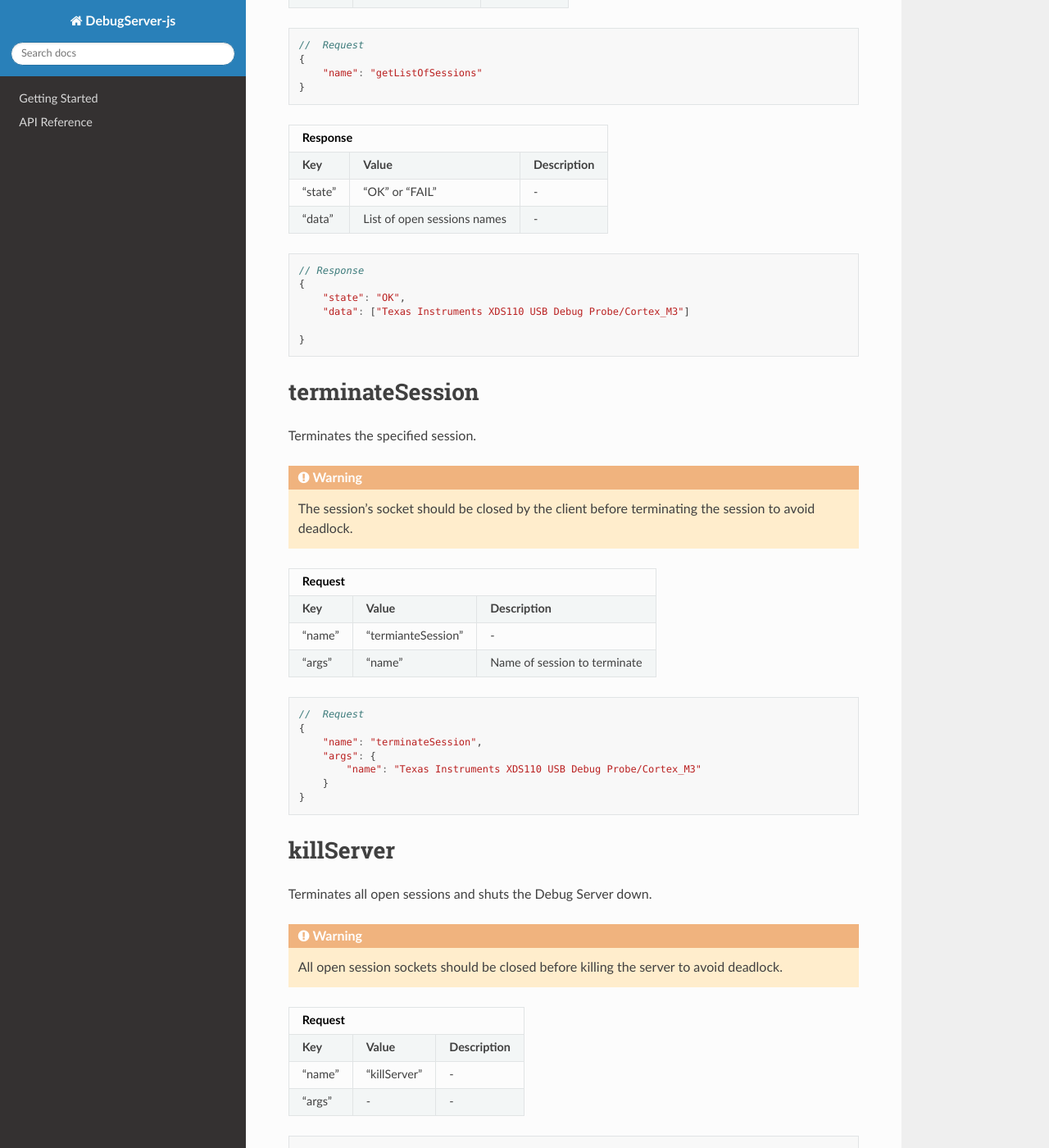
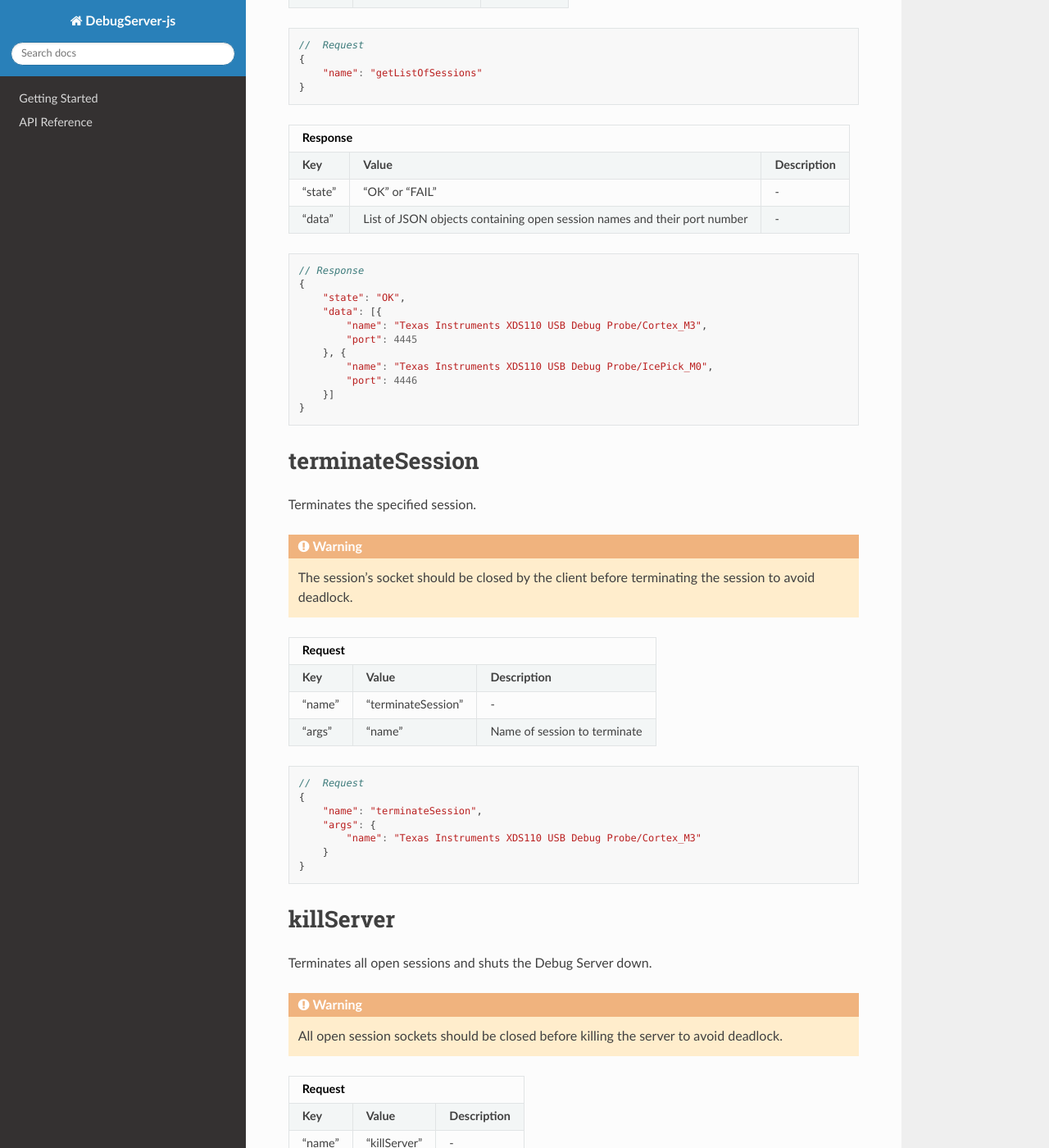
Before and after one commit to webbcam/debugserver-js, a Sphinx documentation site: the page built from docs/api/server.rst, in a window 1280 px wide and 1400 px high, scrolled down 3501 px. Shown: the whole window at 82% size. Built offline with Sphinx 7.4.7 and the Read the Docs theme 2.0.0, drawn with Linux system fonts in a browser that asks for light colours.

Commit message:
updated docs

```diff
--- a/docs/api/server.rst
+++ b/docs/api/server.rst
@@ -215,7 +215,9 @@ Returns a list of open sessions running on the DebugServer
 +----------------+-------------------------------+----------------------------------+
 | "state"        | "OK" or "FAIL"                | \-                               |
 +----------------+-------------------------------+----------------------------------+
-| "data"         | List of open sessions names   | \-                               |
+| "data"         | List of JSON objects          | \-                               |
+|                | containing open session names |                                  |
+|                | and their port number         |                                  |
 +----------------+-------------------------------+----------------------------------+
 
 .. code-block:: javascript
@@ -223,8 +225,13 @@ Returns a list of open sessions running on the DebugServer
     // Response
     {
         "state": "OK",
-        "data": ["Texas Instruments XDS110 USB Debug Probe/Cortex_M3"]
-
+        "data": [{
+            "name": "Texas Instruments XDS110 USB Debug Probe/Cortex_M3",
+            "port": 4445
+        }, {
+            "name": "Texas Instruments XDS110 USB Debug Probe/IcePick_M0",
+            "port": 4446
+        }]
     }
 
 terminateSession
@@ -242,7 +249,7 @@ Terminates the specified session.
 +================+====================+==================================+
 | **Key**        | **Value**          | **Description**                  |
 +----------------+--------------------+----------------------------------+
-| "name"         | "termianteSession" | \-                               |
+| "name"         | "terminateSession" | \-                               |
 +----------------+--------------------+----------------------------------+
 | "args"         | "name"             | Name of session to terminate     |
 +----------------+--------------------+----------------------------------+
--- a/docs/started.rst
+++ b/docs/started.rst
@@ -44,7 +44,7 @@ Windows
 Connect
 =======
 
-Once the DebugServer is running, you can then connect to the Server's socket
+Once the :ref:`DebugServer is running<Run>`, you can then connect to the Server's socket
 using any language that supports sockets. Here we show an example in Python:
 
 ::
```
Also changed, not shown: docs/api.rst (+6 -5 lines).
